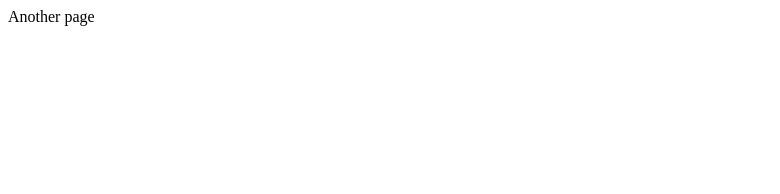
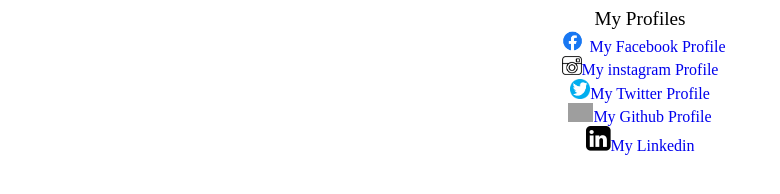
Before and after one commit to Java50Telran-AntonSipko/html-css-js-introduction, a plain HTML site: page index1.html in a window 1280 px wide. Shown: the whole page, without its empty margins (0-780 px from the left). Drawn offline with Linux system fonts and the light colour scheme; grey boxes are pictures that could not be loaded.

Commit message:
Adding my personal links to htnl

```diff
--- a/index1.html
+++ b/index1.html
@@ -4,9 +4,31 @@
     <meta charset="UTF-8">
     <meta http-equiv="X-UA-Compatible" content="IE=edge">
     <meta name="viewport" content="width=device-width, initial-scale=1.0">
-    <title>Document</title>
+    <title>My Links</title>
 </head>
+<label style="text-align:center; display: block; font-size: larger; ">My Profiles</label>
 <body>
-    Another page
+    <a href="https://www.facebook.com/anton.sipko/" style="text-align:center; display: block; margin-left: auto;margin-right: auto; ">
+        <img src="images/Facebook-logo.png" style="width: 35px;"><label style="text-align:left; display: inline-block; ">My Facebook Profile</label>
+
+    </a>
+    <a href="https://www.instagram.com/anton.sipko/" style="text-align:center; display: block; ">
+        <img src="images/ig-logo-png-instagram-social-outlined-logo-svg-png-icon-download-31.png" style ="width: 20px;"><label style="text-align:left; display: inline-block; ">My instagram Profile</label>
+
+    </a>
+    <a href="https://twitter.com/Toxasi1" style="text-align:center; display: block; ">
+        <img src="images/Twitter logo.png" style="width: 20px;"><label style="text-align:left; display: inline-block; ">My Twitter Profile</label>
+
+    </a>
+    <a href="https://github.com/AntonSipko" style="text-align:center; display: block;">
+        <img src="https://www.clipartmax.com/png/small/165-1652795_i-hope-you-enjoyed-reviewing-the-project-github-svg.png" style="width: 25px;"><label style="text-align:left; display: inline-block; ">My Github Profile</label>
+    </a>
+    <a href="https://www.linkedin.com/in/anton-sipco-0773a11b3" style="text-align:center; display: block;">
+        <img src="images/new-linkedin-logo-white-black-png.png" style="width: 25px;"><label style="text-align:left; display: inline-block; ">My Linkedin</label>
+    </a>
+
+
+
+
 </body>
 </html>
```
Also changed, not shown: index.html (+6 -2 lines), images/Facebook-logo.png (added), images/Twitter logo.png (added), images/ig-logo-png-instagram-social-outlined-logo-svg-png-icon-download-31.png (added), images/new-linkedin-logo-white-black-png.png (added).
